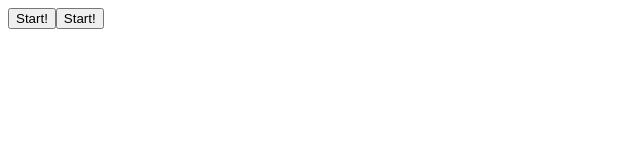
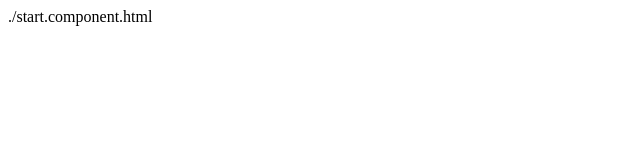
Before and after one commit to MYAzrak/FifthElementInterviews, an Angular app: page / in a window 1280 px wide. Shown: the top 160 px of the page, without its empty margins (0-640 px from the left). Built offline with nearby package versions, Linux system fonts and the light colour scheme.

Commit message:
Created the Start component

```diff
--- a/src/app/app.component.html
+++ b/src/app/app.component.html
@@ -1,3 +1,9 @@
-<router-outlet>
-  <button routerLink="/webcam">Start!</button>
-</router-outlet>
+<main>
+  <a [routerLink]="['/']">
+    <header class="brand-name">
+    </header>
+  </a>
+  <section class="content">
+    <router-outlet></router-outlet>
+  </section>
+</main>
--- a/src/app/app.component.ts
+++ b/src/app/app.component.ts
@@ -1,11 +1,12 @@
 import { Component } from '@angular/core';
+import { StartComponent } from './start/start.component';
 import { RouterModule } from '@angular/router';
 @Component({
   selector: 'app-root',
   standalone: true,
+  imports: [StartComponent, RouterModule],
   templateUrl: './app.component.html',
   styleUrls: ['./app.component.css'],
-  imports: [RouterModule],
 })
 export class AppComponent {
   title = 'FaceAPI-Angular';
--- a/src/app/app.config.ts
+++ b/src/app/app.config.ts
@@ -4,5 +4,5 @@ import { provideRouter } from '@angular/router';
 import { routes } from './app.routes';
 
 export const appConfig: ApplicationConfig = {
-  providers: [provideZoneChangeDetection({ eventCoalescing: true }), provideRouter(routes)]
+  providers: [provideRouter(routes)]
 };
--- a/src/app/app.routes.ts
+++ b/src/app/app.routes.ts
@@ -1,8 +1,12 @@
-import { RouterModule, Routes } from '@angular/router';
+import { Routes } from '@angular/router';
+import { StartComponent } from './start/start.component';
 import { WebcamComponent } from './webcam/webcam.component';
-import { AppComponent } from './app.component';
 
 export const routes: Routes = [
-  { path: '', component: AppComponent },
-  { path: 'webcam', component: WebcamComponent },
+  {
+    path: '',
+    component: StartComponent,
+    title: `Start Recording`,
+  },
+  { path: 'webcam', component: WebcamComponent, title: `Recording Webcam` },
 ];
--- /dev/null
+++ b/src/app/start/start.component.html
@@ -0,0 +1,2 @@
+<button routerLink="/webcam" routerLinkActive="active" ariaCurrentWhenActive="page">Start!</button>
+<router-outlet></router-outlet>
--- /dev/null
+++ b/src/app/start/start.component.ts
@@ -0,0 +1,10 @@
+import { CommonModule } from '@angular/common';
+import { Component } from '@angular/core';
+@Component({
+  selector: 'app-start',
+  standalone: true,
+  imports: [CommonModule],
+  template: './start.component.html',
+  styleUrl: './start.component.css',
+})
+export class StartComponent {}
--- a/src/index.html
+++ b/src/index.html
@@ -11,7 +11,6 @@
 
 <body>
   <app-root></app-root>
-  <app-webcam></app-webcam>
 </body>
 
 </html>
```
Also changed, not shown: src/app/start/start.component.css (added).
